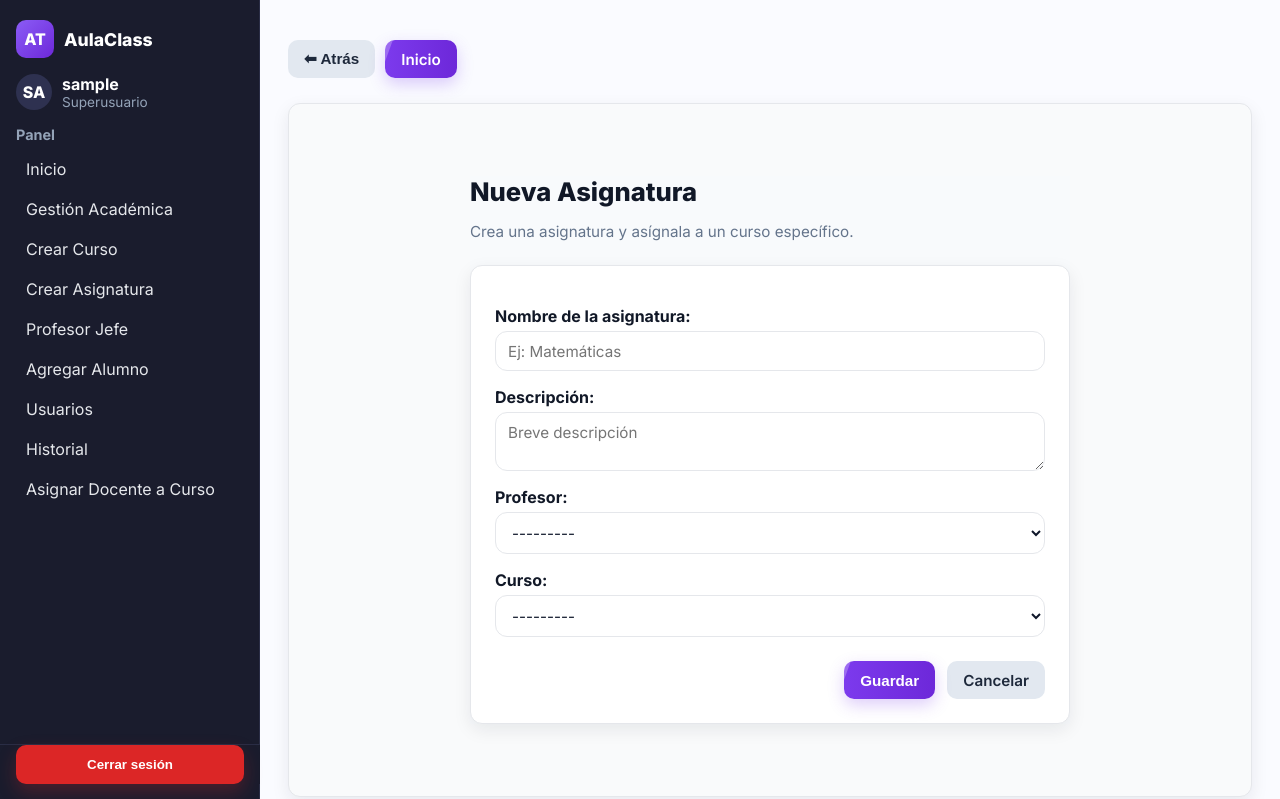
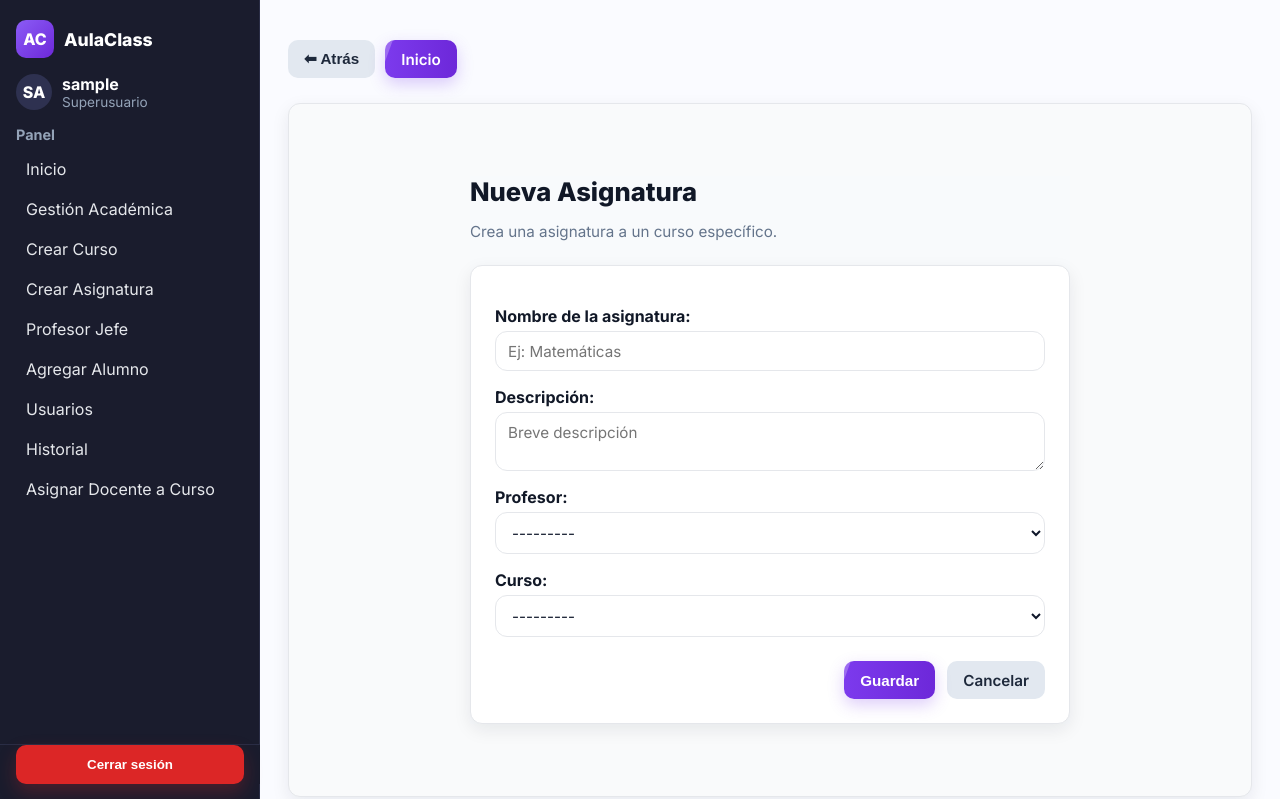
Before and after one commit to JordyBazan/Capstone, a Django app: page /asignaturas/crear/ in a window 1280 px wide. Shown: the top 799 px of the page. Run offline with Django 5.2, Linux system fonts and the light colour scheme; the visitor is signed in with stand-in values (Sample User, id 1); data comes from the database, SQL or seed files in the repository; data that the repository does not hold is empty; some libraries are stand-ins or nearby versions.

Commit message:
cambios finales v-4

```diff
--- a/AulaClass/usuarios/templates/base.html
+++ b/AulaClass/usuarios/templates/base.html
@@ -6,6 +6,7 @@
     <meta name="viewport" content="width=device-width, initial-scale=1.0"/>
     <title>{% block title %}AulaClass{% endblock %}</title>
 
+    <link rel="icon" type="image/png" href="{% static 'icono/logo.png' %}">
     <link rel="preconnect" href="https://fonts.googleapis.com"/>
     <link rel="preconnect" href="https://fonts.gstatic.com" crossorigin/>
     <link href="https://fonts.googleapis.com/css2?family=Inter:wght@400;500;600;700;800&display=swap" rel="stylesheet"/>
@@ -25,7 +26,7 @@
     <aside class="sidebar" id="sidebar" aria-label="Barra lateral">
         <div class="sidebar-content">
             <div class="brand">
-                <div class="logo">AT</div>
+                <div class="logo">AC</div>
                 <div class="name">AulaClass</div>
             </div>
 
--- a/AulaClass/usuarios/templates/crear_asignatura.html
+++ b/AulaClass/usuarios/templates/crear_asignatura.html
@@ -10,7 +10,7 @@
 {% block content %}
 <div class="page">
   <h1>Nueva Asignatura</h1>
-  <p class="hint">Crea una asignatura y asígnala a un curso específico.</p>
+  <p class="hint">Crea una asignatura a un curso específico.</p>
 
   <form method="post" class="form-card">
     {% csrf_token %}
--- a/AulaClass/usuarios/views.py
+++ b/AulaClass/usuarios/views.py
@@ -759,7 +759,7 @@ def reporte_alumno(request, alumno_id):
     if count_promedios > 0:
         promedio_general = round(suma_promedios / count_promedios, 1)
 
-    # B. Asistencia (CORRECCIÓN AULATRACK)
+    # B. Asistencia (CORRECCIÓN )
     # Definimos estados válidos para ignorar basura o scripts de prueba
     estados_validos = ['Presente', 'Ausente', 'Justificado', 'Atraso']
 
@@ -812,7 +812,7 @@ def reporte_alumno(request, alumno_id):
     ]
     t_header = Table(header_data, colWidths=[200*mm, 67*mm])
     t_header.setStyle(TableStyle([
-        ('BACKGROUND', (0,0), (-1,-1), colors.HexColor("#4f46e5")), # Azul Primario AulaTrack
+        ('BACKGROUND', (0,0), (-1,-1), colors.HexColor("#4f46e5")), # Azul Primario
         ('TOPPADDING', (0,0), (-1,-1), 10),
         ('BOTTOMPADDING', (0,0), (-1,-1), 10),
         ('LEFTPADDING', (0,0), (-1,-1), 15),
```
Also changed, not shown: AulaClass/usuarios/static/icono/logo.png (added).
